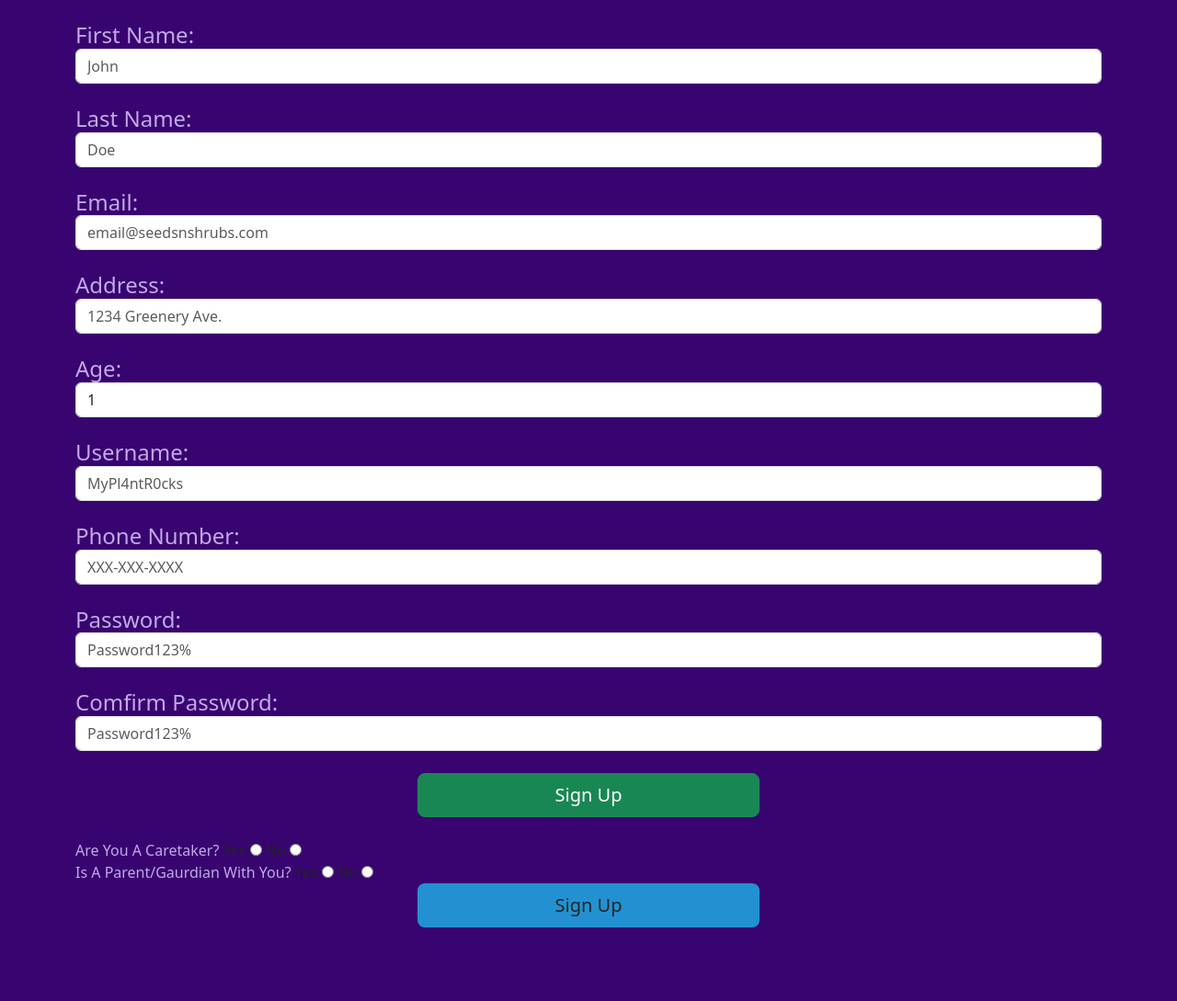
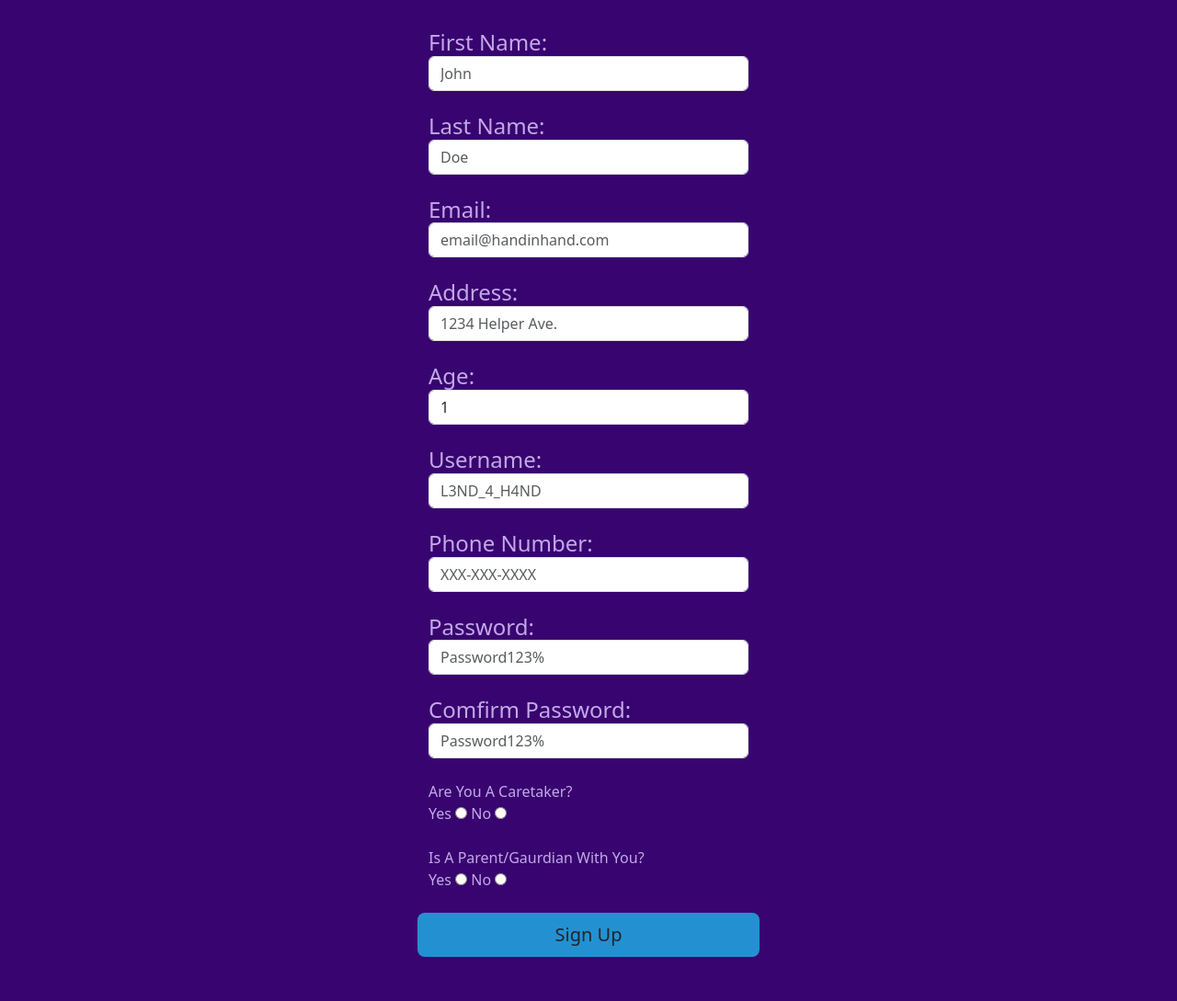
Before and after one commit to Brooklyn-STEAM/10040-Integrating-GPS-To-Increase-Accessibility, a Flask app: page /sign_up in a window 1280 px wide. Shown: the part 56-1145 px from the top of the page at 92% size. Before the commit the page ends 1065 px from the top, so only its background shows below. Run offline with Flask 3, Linux system fonts and the light colour scheme.

Commit message:
fixed sign in and sign up

```diff
--- a/main.py
+++ b/main.py
@@ -50,7 +50,7 @@ def connect_db():
     conn = pymysql.connect(
         host = "db.steamcenter.tech",
         database = "hand_in_hand",
-        user = conf.user,
+        user = conf.username,
         password = conf.password,
         autocommit = True,
         cursorclass = pymysql.cursors.DictCursor
@@ -79,17 +79,18 @@ def sign_up_page():
             password = request.form["password"]
             age = request.form["age"]
 
+
             phone_number = request.form["phone_number"]
 
-            if request.form["roll"] == "Yes":
-                role = "Caretaker"
+            if request.form["role"] == "Yes":
+                role = 1
             else:
-                role = "Need Of Assistance"
+                role = 0
 
             if request.form["with_parent"] == "Yes":
-                with_parent = "Yes"
+                with_parent = 1
             else:
-                with_parent = "No"
+                with_parent = 0
 
             comfirm_password = request.form["verify_password"]
 
@@ -101,8 +102,10 @@ def sign_up_page():
                 flash("Sorry, those passwords do not match")
             elif len(password) < 12:
                 flash("Sorry, that password is too short")
-            elif (age <= 18 and with_parent == "No"):
-                flash("Must have a parent or gaurdian present")
+            elif role == 0 and (int(age) < 18 and with_parent == 0):
+                    flash("Must have a parent or gaurdian present")
+            elif role == 1 and (int(age) < 18):
+                    flash("Must be 18 and up to be a caretaker")
             else:
                 try:
                     cursor.execute(f"""
--- a/static/styles.css
+++ b/static/styles.css
@@ -15,3 +15,7 @@ body {
 .button-color{
   background-color: rgb(35, 145, 209) ;
 }
+
+.button-color:hover{
+  background-color: rgb(35, 145, 209) ;
+}
--- a/templates/sign_up.html.jinja
+++ b/templates/sign_up.html.jinja
@@ -9,10 +9,10 @@
     integrity="sha384-QWTKZyjpPEjISv5WaRU9OFeRpok6YctnYmDr5pNlyT2bRjXh0JMhjY6hW+ALEwIH" crossorigin="anonymous">
 </head>
 
-<body style = "background-color:rgb(56, 4, 111)">
+<body style="background-color:rgb(56, 4, 111)">
   {% include "components/navbar.html.jinja"%}
 
-    <div class = "container mt-2">
+  <div class="container mt-2">
 
     {%for message in get_flashed_messages() %}
     <div class="alert alert-info" role="alert">
@@ -22,63 +22,79 @@
 
     <form action="/sign_up" method="post">
 
-      <h4 class="card-title text-color text-left ml-2 mt-4" >First Name:</h4>
-      <input type="text" class="form-control "  placeholder="John" name = "first_name" required value="{{ request.form.get('first_name', '') }}">
+      <div class="container">
+        <div class="row">
+          <div class="col-4"></div>
+          <div class="col-4">
+            <h4 class="card-title text-color text-left ml-2 mt-4">First Name:</h4>
+            <input type="text" class="form-control " placeholder="John" name="first_name" required
+              value="{{ request.form.get('first_name', '') }}">
             <br>
 
-      <h4 class="card-title text-color text-left ml-2" >Last Name:</h4>
-      <input type="text" class="form-control "  placeholder="Doe" name = "last_name" required value="{{ request.form.get('last_name', '') }}">
+            <h4 class="card-title text-color text-left ml-2">Last Name:</h4>
+            <input type="text" class="form-control " placeholder="Doe" name="last_name" required
+              value="{{ request.form.get('last_name', '') }}">
             <br>
 
-      <h4 class="card-title text-color text-left ml-2" >Email:</h4>
-      <input type="email" class="form-control" id="exampleFormControlInput1" name = "email" placeholder="email@seedsnshrubs.com" required value="{{ request.form.get('email', '') }}">
+            <h4 class="card-title text-color text-left ml-2">Email:</h4>
+            <input type="email" class="form-control" id="exampleFormControlInput1" name="email"
+              placeholder="email@handinhand.com" required value="{{ request.form.get('email', '') }}">
             <br>
 
-      <h4 class="card-title text-color text-left ml-2" >Address:</h4>
-      <input type="text" class="form-control "  placeholder="1234 Greenery Ave." name = "address" required value="{{ request.form.get('address', '') }}">
+            <h4 class="card-title text-color text-left ml-2">Address:</h4>
+            <input type="text" class="form-control " placeholder="1234 Helper Ave." name="address" required
+              value="{{ request.form.get('address', '') }}">
             <br>
 
-      <h4 class="card-title text-color text-left ml-2" >Age:</h4>
-      <input type="number" class="form-control "  min="1" value="1" name = "address" required value="{{ request.form.get('age', '') }}">
+            <h4 class="card-title text-color text-left ml-2">Age:</h4>
+            <input type="number" class="form-control " min="1" value="1" name="age" required
+              value="{{ request.form.get('age', '') }}">
             <br>
 
-      <h4 class="card-title text-color text-left ml-2" >Username:</h4>
-      <input type="text" class="form-control "  placeholder="MyPl4ntR0cks" name = "user_name"required value="{{ request.form.get('user_name', '') }}">
+            <h4 class="card-title text-color text-left ml-2">Username:</h4>
+            <input type="text" class="form-control " placeholder="L3ND_4_H4ND" name="user_name" required
+              value="{{ request.form.get('user_name', '') }}">
             <br>
 
-      <h4 class="card-title text-color text-left ml-2" >Phone Number:</h4>
-      <input type="text" class="form-control "  placeholder="XXX-XXX-XXXX" name = "phone_number"required value="{{ request.form.get('phone_number', '') }}">
+            <h4 class="card-title text-color text-left ml-2">Phone Number:</h4>
+            <input type="text" class="form-control " placeholder="XXX-XXX-XXXX" name="phone_number" required
+              value="{{ request.form.get('phone_number', '') }}">
             <br>
 
-      <h4 class="card-title text-color text-left ml-2" >Password:</h4>
-      <input type="password" class="form-control"  placeholder="Password123%" name = "password"required>
+            <h4 class="card-title text-color text-left ml-2">Password:</h4>
+            <input type="password" class="form-control" placeholder="Password123%" name="password" required>
             <br>
 
-      <h4 class="card-title text-color text-left ml-2" >Comfirm Password:</h4>
-      <input type="password" class="form-control"  placeholder="Password123%" name = "verify_password" required>
+            <h4 class="card-title text-color text-left ml-2">Comfirm Password:</h4>
+            <input type="password" class="form-control" placeholder="Password123%" name="verify_password" required>
             <br>
 
-      <div class="d-grid gap-2 col-4 mx-auto">
-        <input class="btn btn-success btn-lg" type="submit" value="Sign Up">
+            <label class="card-title text-color text-left ml-2" for="role" name = "role" >Are You A Caretaker?</label>
+            <br>
+
+            <label for="student" class = "text-color">Yes</label>
+            <input type="radio" id="Caretaker" name="role" value="Yes" required
+              value="{{ request.form.get('roll', '') }}">
+
+            <label for="teacher" class = "text-color">No</label>
+            <input type="radio" id="teacher" name="role" value="No" required value="{{ request.form.get('roll', '') }}">
+            <br>
+            <br>
+
+            <label class="card-title text-color text-left ml-2" for="with_parent" name = "with_parent">Is A Parent/Gaurdian With You?</label>
+            <br>
+
+            <label for="student" class = "text-color">Yes</label>
+            <input type="radio" id="Caretaker" name="with_parent" value="Yes" required value="{{ request.form.get('with_parent', '') }}">
+
+            <label for="teacher" class = "text-color">No</label>
+            <input type="radio" id="Non-caretaker" name="with_parent" value="No" required value="{{ request.form.get('with_parent', '') }}">
+
+          </div>
+          <div class="col-4"></div>
+        </div>
       </div>
       <br>
-
-      <label class="card-title text-color text-left ml-2" for = "role" >Are You A Caretaker?</label>
-
-      <label for = "student">Yes</label>
-      <input type = "radio" id = "Caretaker" name = "role" value = "Yes" required value="{{ request.form.get('roll', '') }}">
-
-      <label for = "teacher">No</label>
-      <input type = "radio" id ="teacher" name = "role" value= "No" required value="{{ request.form.get('roll', '') }}">
-      <br>
-
-      <label class="card-title text-color text-left ml-2" for = "with_parent" >Is A Parent/Gaurdian With You?</label>
-
-      <label for = "student">Yes</label>
-      <input type = "radio" id = "Caretaker" name = "with_parent" value = "Yes" required value="{{ request.form.get('with_parent', '') }}">
-
-      <label for = "teacher">No</label>
-      <input type = "radio" id ="Non-caretaker" name = "with_parent" value= "No" required value="{{ request.form.get('with_parent', '') }}">
 
       <div class="d-grid gap-2 col-4 mx-auto">
         <input class="btn button-color btn-lg" type="submit" value="Sign Up">
```
Also changed, not shown: templates/sign_in.html.jinja (+18 -9 lines). Lines whose indentation alone changed are shown as unchanged.
